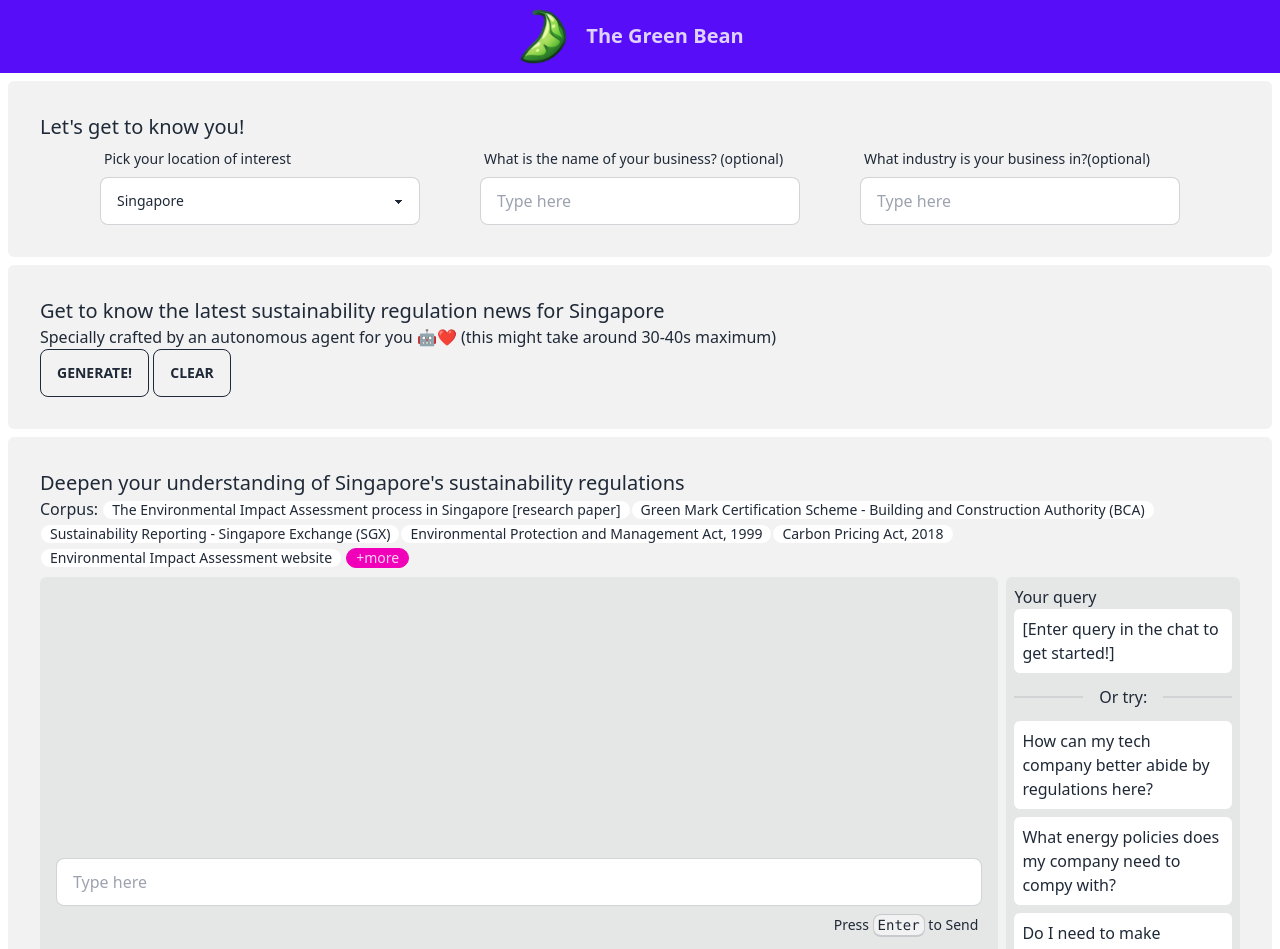
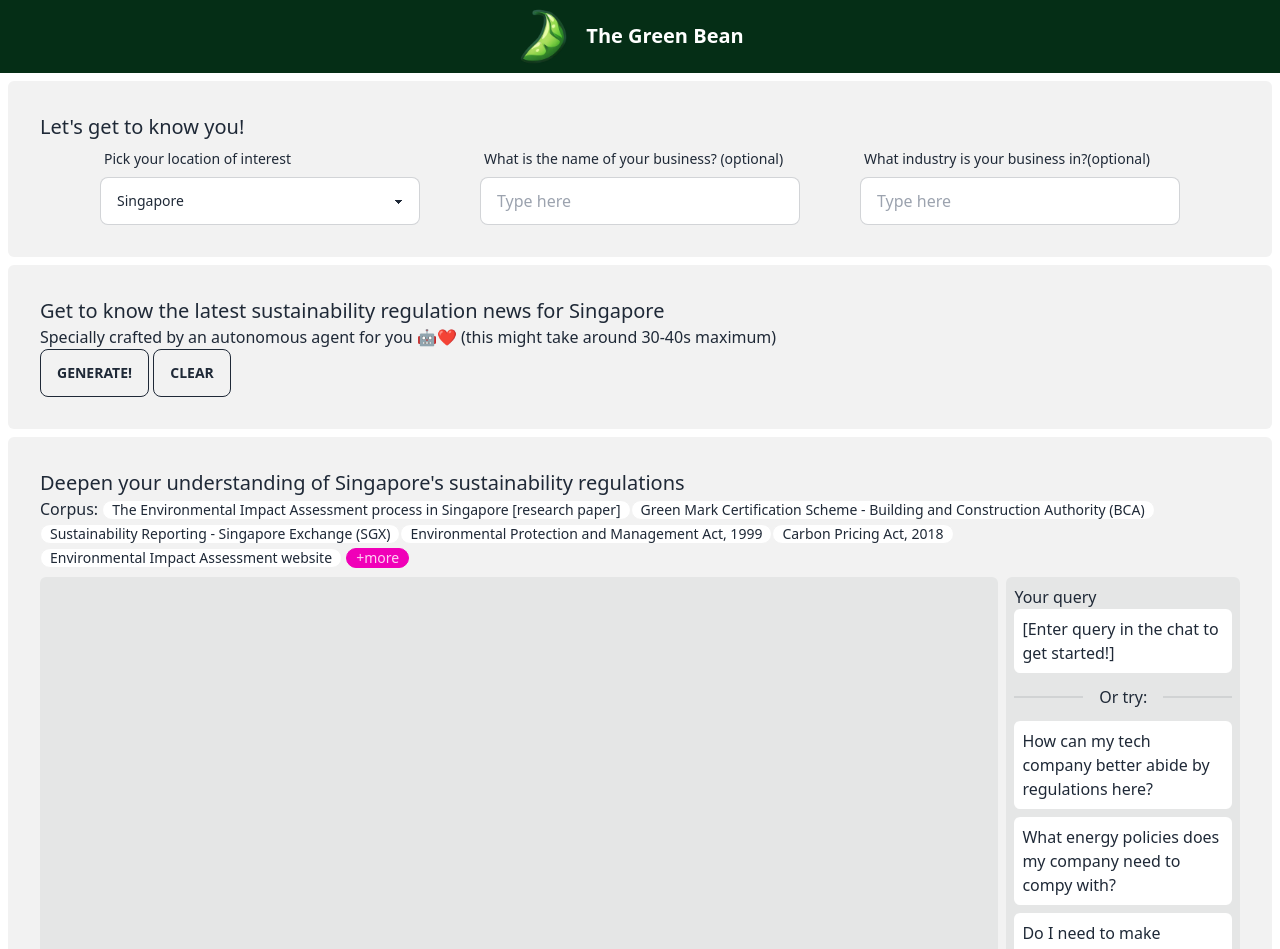
Before and after one commit to RohanGautam/green_bean, a Svelte app in the folder frontend/: page / in a window 1280 px wide. Shown: the top 949 px of the page. Built offline with nearby package versions, Linux system fonts and the light colour scheme.

Commit message:
actual green bg

```diff
--- a/frontend/src/App.svelte
+++ b/frontend/src/App.svelte
@@ -157,9 +157,9 @@
 </script>
 
 <main>
-  <div class="navbar bg-primary">
+  <div class="navbar bg-green-950">
     <div class="navbar-start" />
-    <div class="navbar-center text-primary-content">
+    <div class="navbar-center text-white">
       <img src={greenBeanLogo} alt="logo" height="50" width="50" />
       <a class="btn btn-ghost normal-case text-xl" href="/">The Green Bean</a>
     </div>
@@ -253,7 +253,7 @@
     </div>
     <div class="grid-container grid grid-cols-5 gap-2">
       <div
-        class="bg-base-300 rounded-md p-4 overflow-scroll flex flex-col-reverse h-96 col-span-4"
+        class="bg-base-300 rounded-md p-4 overflow-scroll flex flex-col-reverse col-span-4 chatdiv"
       >
         <div>
           {#each chat_messages as message, i}
@@ -325,4 +325,7 @@
   .break_at_newlines {
     white-space: pre-line;
   }
+  .chatdiv {
+    height: 600px;
+  }
 </style>
```
Also changed, not shown: 1 other file (tests, documents, lock files or other folders).
